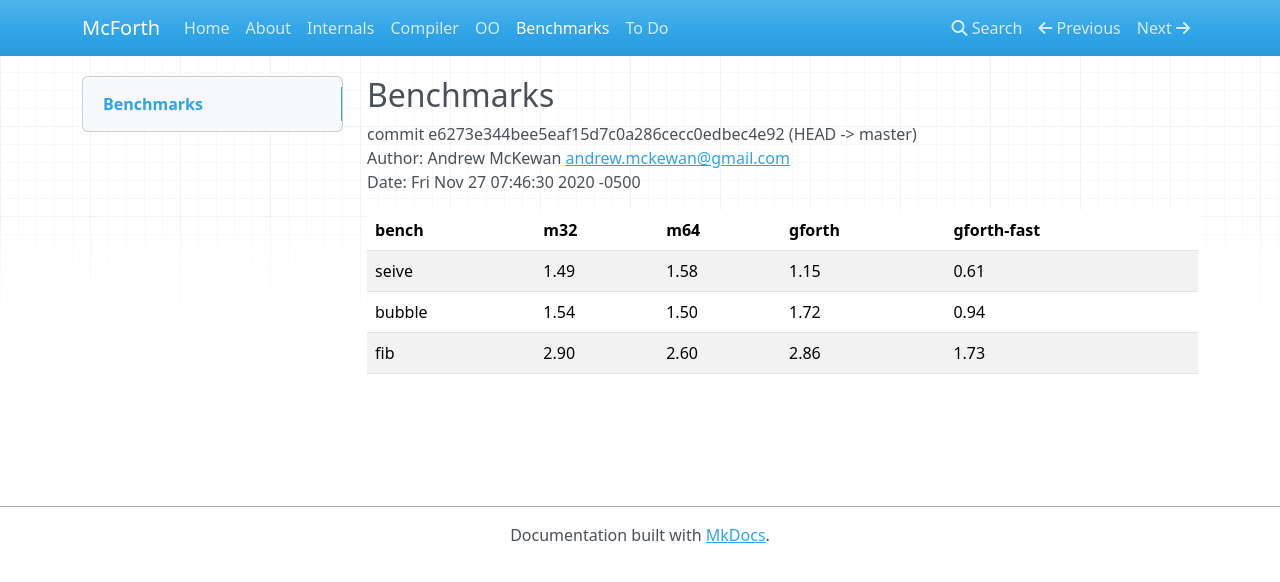
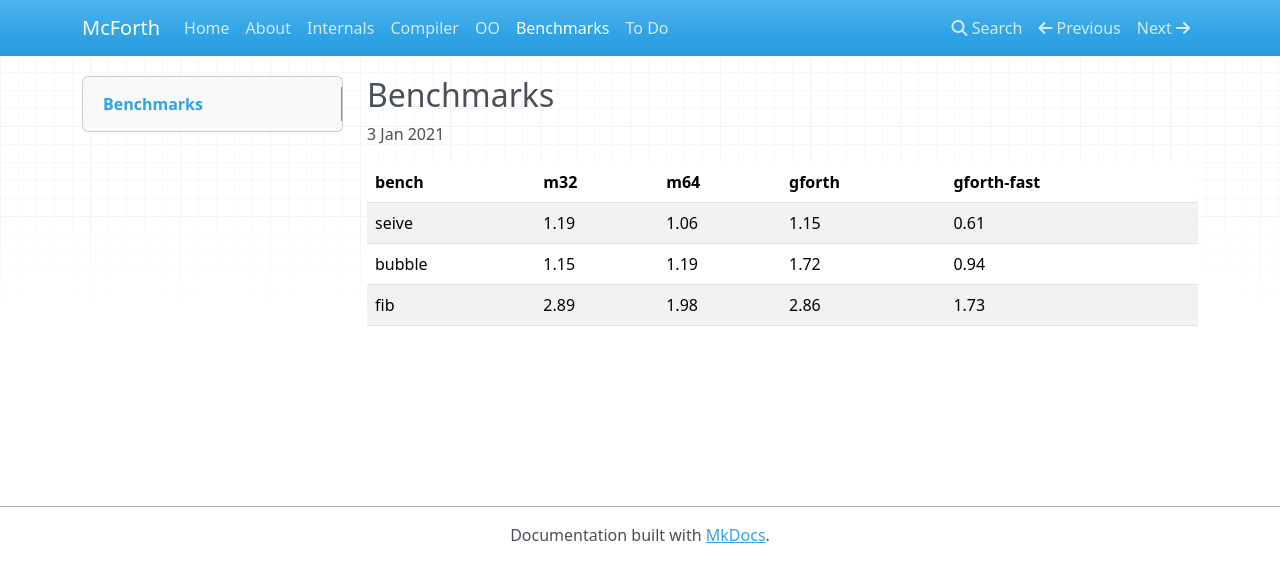
Before and after one commit to amckewan/mcforth, an MkDocs documentation site: the page built from docs/bench.md, in a window 1280 px wide. Shown: the top 582 px of the page. Built offline with MkDocs 1.6.1, drawn with Linux system fonts in a browser that asks for light colours; nearby versions of some CDN libraries.

Commit message:
Fix 64-bit build and fib benchmark

```diff
--- a/docs/bench.md
+++ b/docs/bench.md
@@ -1,11 +1,9 @@
 ## Benchmarks
 
-commit e6273e344bee5eaf15d7c0a286cecc0edbec4e92 (HEAD -> master)
-Author: Andrew McKewan <andrew.mckewan@gmail.com>
-Date:   Fri Nov 27 07:46:30 2020 -0500
+3 Jan 2021
 
 bench  | m32  | m64  | gforth | gforth-fast
 ------ | ---- | ---- | ------ | -----------
-seive  | 1.49 | 1.58 | 1.15   | 0.61
-bubble | 1.54 | 1.50 | 1.72   | 0.94
-fib    | 2.90 | 2.60 | 2.86   | 1.73
+seive  | 1.19 | 1.06 | 1.15   | 0.61
+bubble | 1.15 | 1.19 | 1.72   | 0.94
+fib    | 2.89 | 1.98 | 2.86   | 1.73
```
Also changed, not shown: 4 other files.
